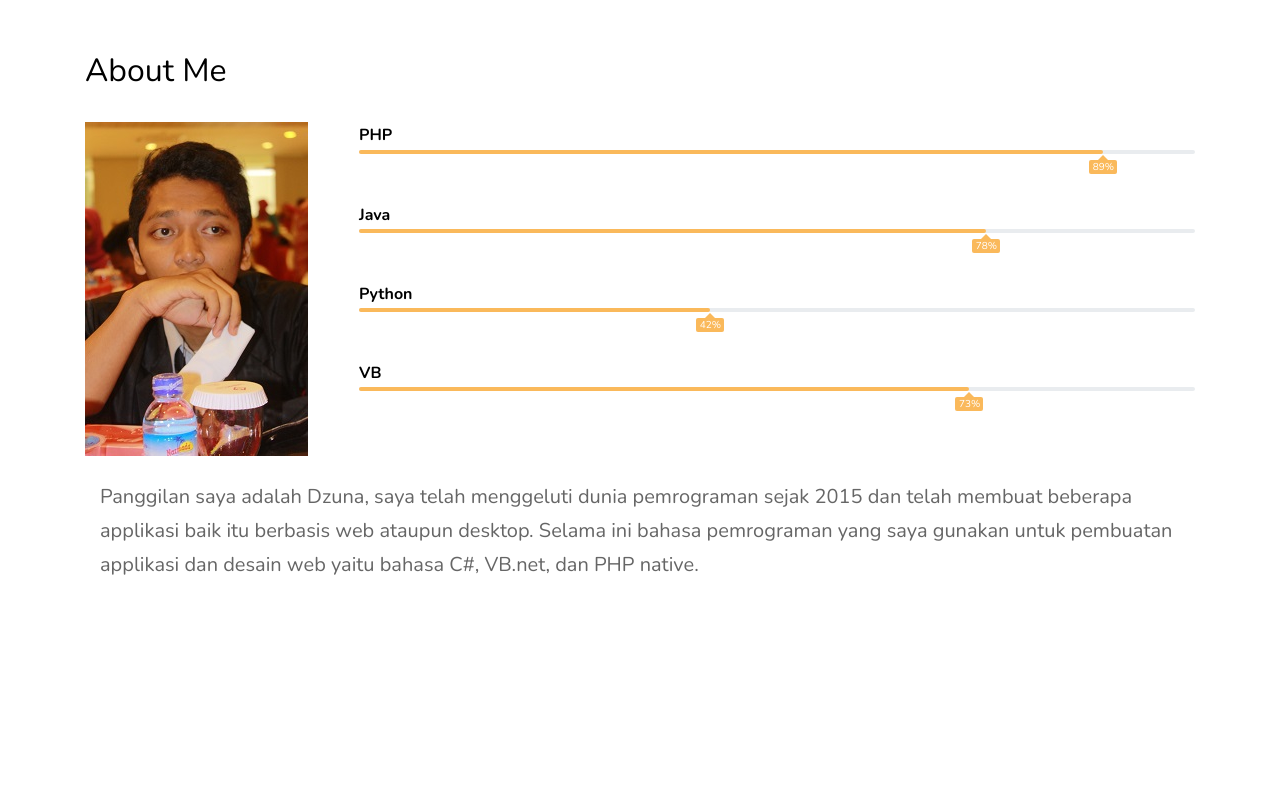
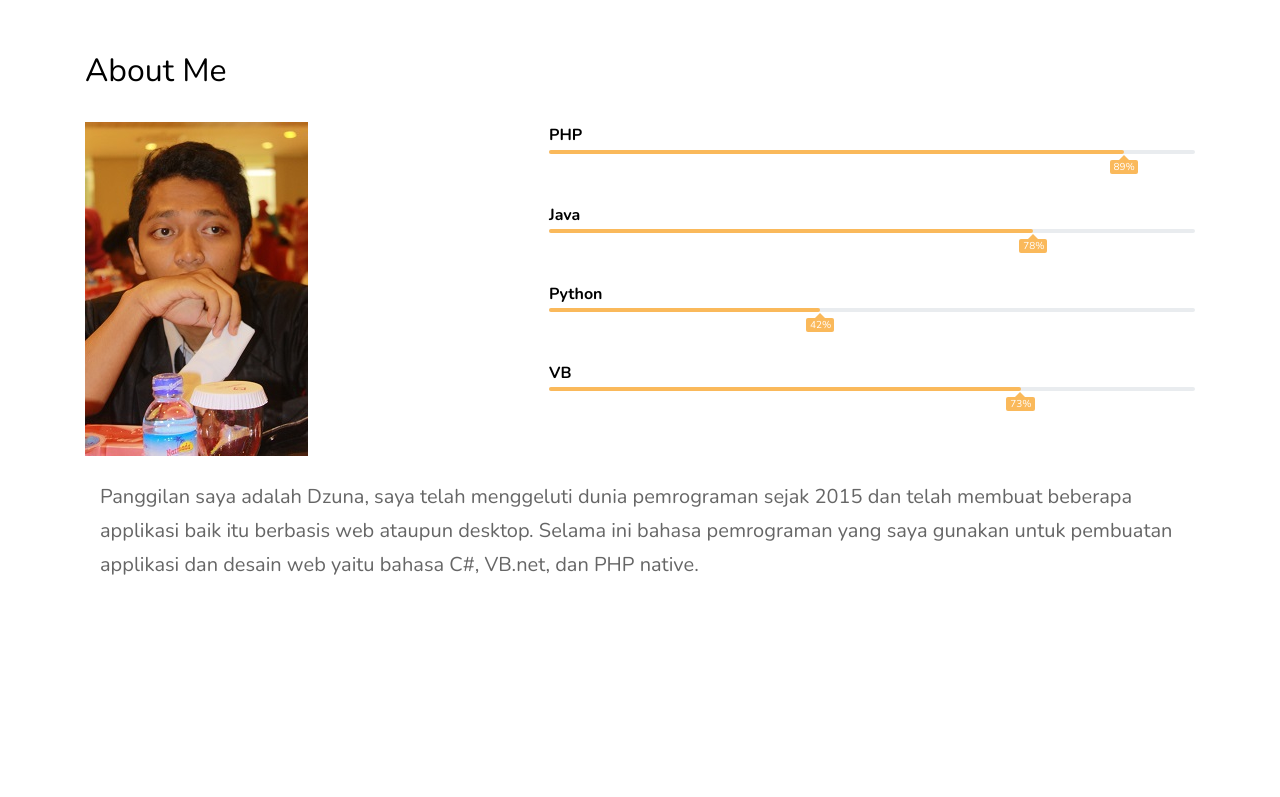
Before and after one commit to iDzuna96/iDzuna96.github.io, a plain HTML site: page index.html in a window 1280 px wide. Shown: the part 860-1657 px from the top of the page. Drawn offline with nearby package versions, Linux system fonts and the light colour scheme; files whose address does not match are found by name.

Commit message:
Update index.html

```diff
--- a/index.html
+++ b/index.html
@@ -103,11 +103,12 @@
           <div class="col-12 mb-4 position-relative">
             <h2 class="section-title">About Me</h2>
           </div>
-          <div class="col-lg-3 order-2 order-lg-1">
-            <img class="img-fluid mb-4" src="images/me.JPG" alt="Image">
+          <div class="col-lg-5 order-2 order-lg-1">
+            <img class="img-fluid mb-4" src="images/me.jpg" alt="Image">
+
           </div>
 
-          <div class="col-lg-9 order-3 pl-lg-1 order-lg-2">
+          <div class="col-lg-7 order-3 pl-lg-1 order-lg-2">
             <div class="mb-5">
               <strong class="text-black">PHP</strong>
               <div class="progress">
```
